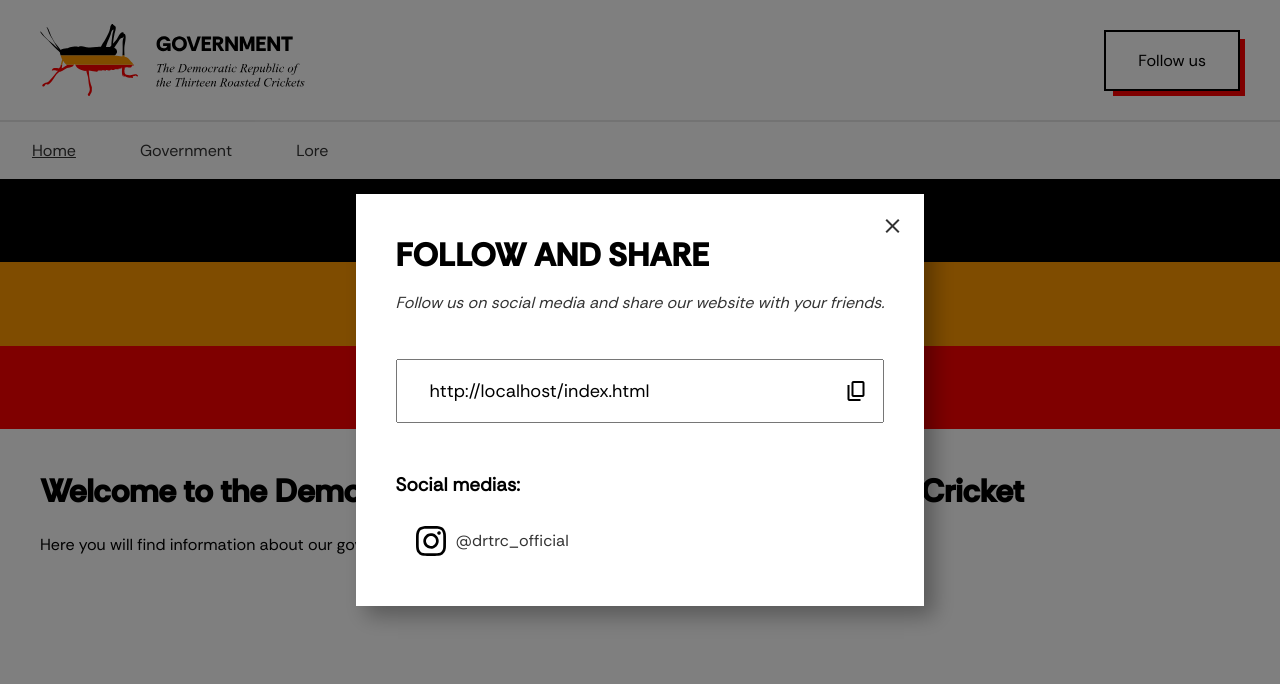
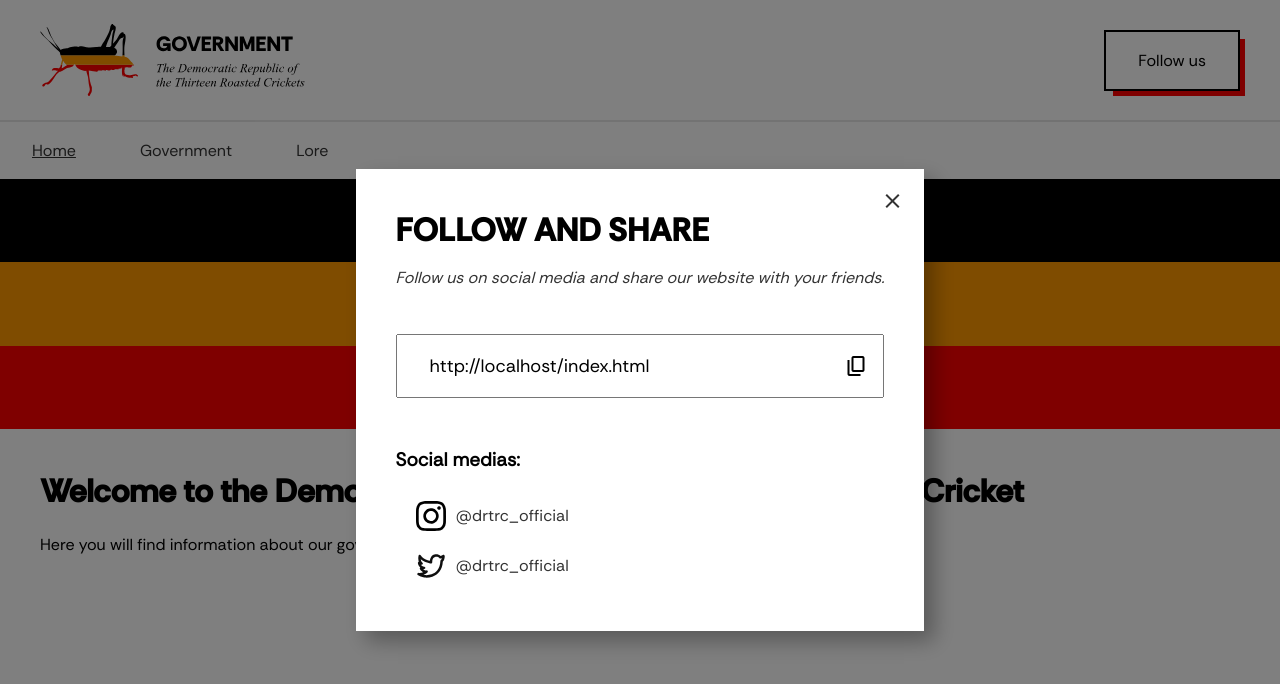
Before and after one commit to lubinpappalardo/drtrc, a plain HTML site: page index.html in a window 1280 px wide. Both pictures are taken after a click on the button "Follow us". Drawn offline with nearby package versions, Linux system fonts and the light colour scheme.

Commit message:
Update index.html

```diff
--- a/index.html
+++ b/index.html
@@ -23,6 +23,9 @@
             <h3>Social medias:</h3>
             <div id="follow-popup-social-media">
                 <a data-tooltip="Follow us on Instagram" rel="noopener" href="https://www.instagram.com/drtrc_official" target="_blank" class=""><img src="assets/vectors/instagram.svg" alt="Follow us on Instagram">@drtrc_official</a>
+            </div>
+            <div id="follow-popup-social-media">
+                <a data-tooltip="Follow us on Twitter" rel="noopener" href="https://twitter.com/drtrc_official" target="_blank" class=""><img src="assets/vectors/twitter.svg" alt="Follow us on Twitter">@drtrc_official</a>
             </div>
         </div>
     </div>
```
